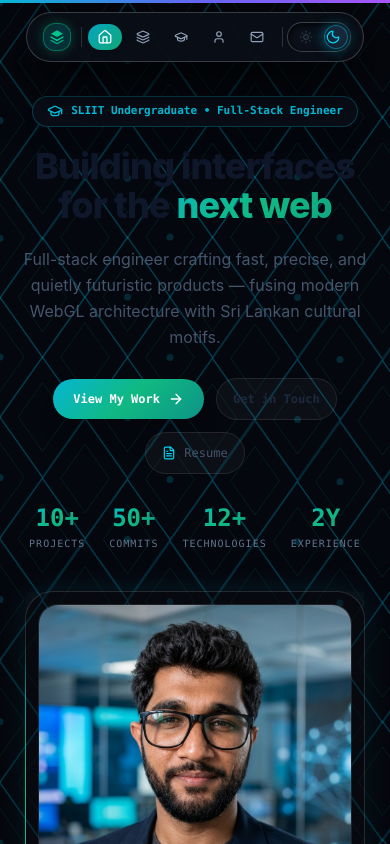
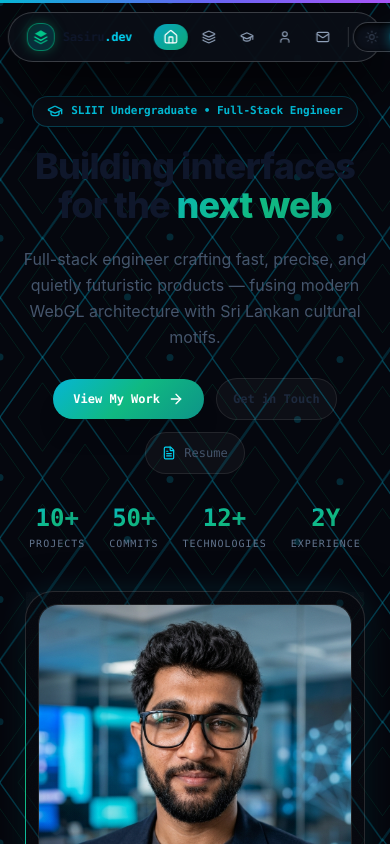
Before and after one commit to sasiruliyanage2004/portfolio-, a React (Vite) app: page / in a window 390 px wide. Shown: the top 844 px of the page. Built offline with nearby package versions, Linux system fonts and the light colour scheme; no server answers.

Commit message:
fix_ensure_brand_logo_and_name_always_visible_in_navbar

```diff
--- a/src/components/cyber/FloatingDockCyber.jsx
+++ b/src/components/cyber/FloatingDockCyber.jsx
@@ -83,10 +83,10 @@ export default function FloatingDockCyber({ theme, toggleTheme }) {
       <a
         href="#home"
         aria-label="Sasiru Liyanage Home"
-        className="group flex items-center gap-2 pr-1 sm:pr-2 pl-1 py-1 transition-transform active:scale-95"
+        className="group flex items-center gap-2 pr-1.5 sm:pr-2.5 pl-1.5 py-1 transition-transform active:scale-95 cursor-pointer shrink-0"
       >
         {/* Layered Cyber Diamond Brand Logo */}
-        <div className="relative flex h-7 w-7 sm:h-8 sm:w-8 items-center justify-center rounded-xl bg-gradient-to-br from-emerald-500/20 via-cyan-500/20 to-teal-500/20 border border-emerald-400/40 shadow-[0_0_12px_rgba(16,185,129,0.3)] group-hover:border-cyan-400 group-hover:shadow-[0_0_16px_rgba(6,182,212,0.5)] transition-all">
+        <div className="relative flex h-7 w-7 sm:h-8 sm:w-8 items-center justify-center rounded-xl bg-gradient-to-br from-emerald-500/20 via-cyan-500/20 to-teal-500/20 border border-emerald-400/50 shadow-[0_0_12px_rgba(16,185,129,0.35)] group-hover:border-cyan-400 group-hover:shadow-[0_0_16px_rgba(6,182,212,0.5)] transition-all">
           <svg
             viewBox="0 0 24 24"
             fill="none"
@@ -115,14 +115,14 @@ export default function FloatingDockCyber({ theme, toggleTheme }) {
           </svg>
         </div>
 
-        {/* Brand Name Text (Hidden on extremely small screens, visible on sm and above) */}
-        <span className="font-extrabold tracking-tight text-slate-900 dark:text-white font-mono text-xs sm:text-sm hidden xs:inline-block sm:inline-block">
-          Sasiru<span className="text-cyan-400">.dev</span>
+        {/* Brand Name Text */}
+        <span className="font-extrabold tracking-tight text-slate-900 dark:text-white font-mono text-xs sm:text-sm inline-block">
+          Sasiru<span className="text-cyan-400 font-bold">.dev</span>
         </span>
       </a>
 
       {/* Brand Divider */}
-      <div className={`mx-0.5 sm:mx-1 h-5 w-px ${isLightMode ? "bg-slate-300" : "bg-white/15"}`} />
+      <div className={`mx-1 sm:mx-1.5 h-5 w-px ${isLightMode ? "bg-slate-300" : "bg-white/20"}`} />
 
       {/* Navigation Links */}
       {NAV.map((item) => {
```
